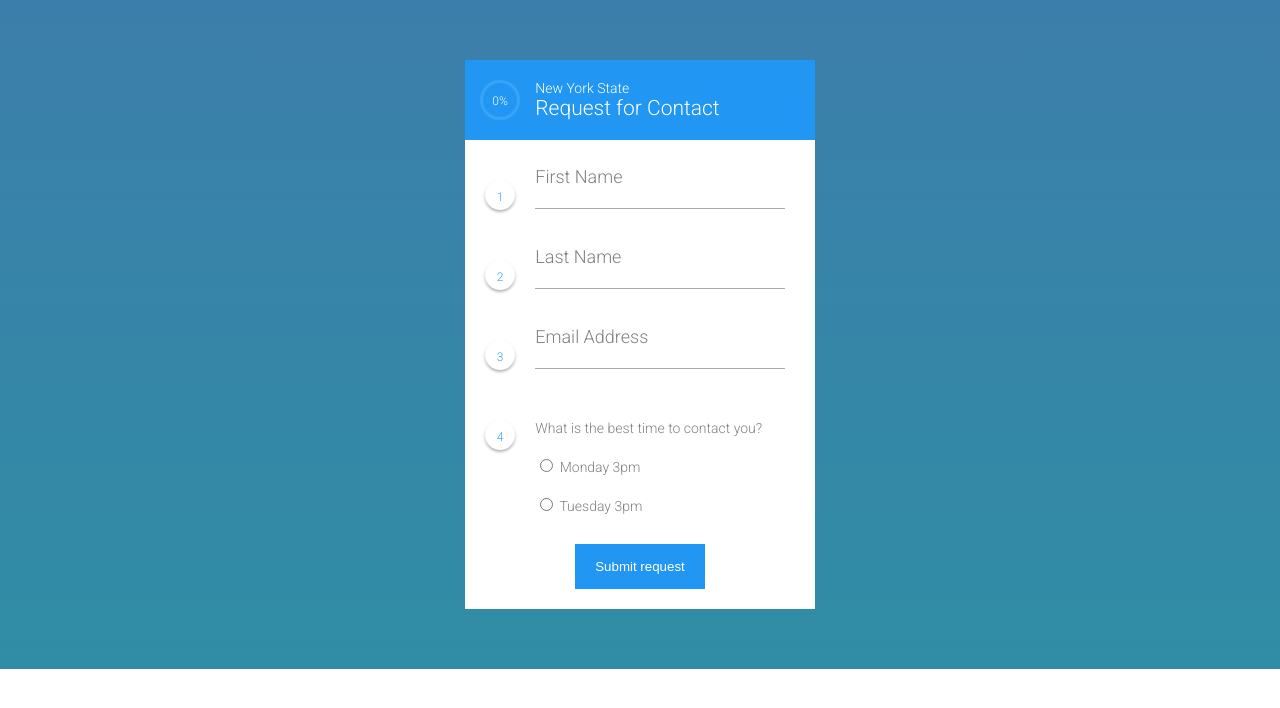
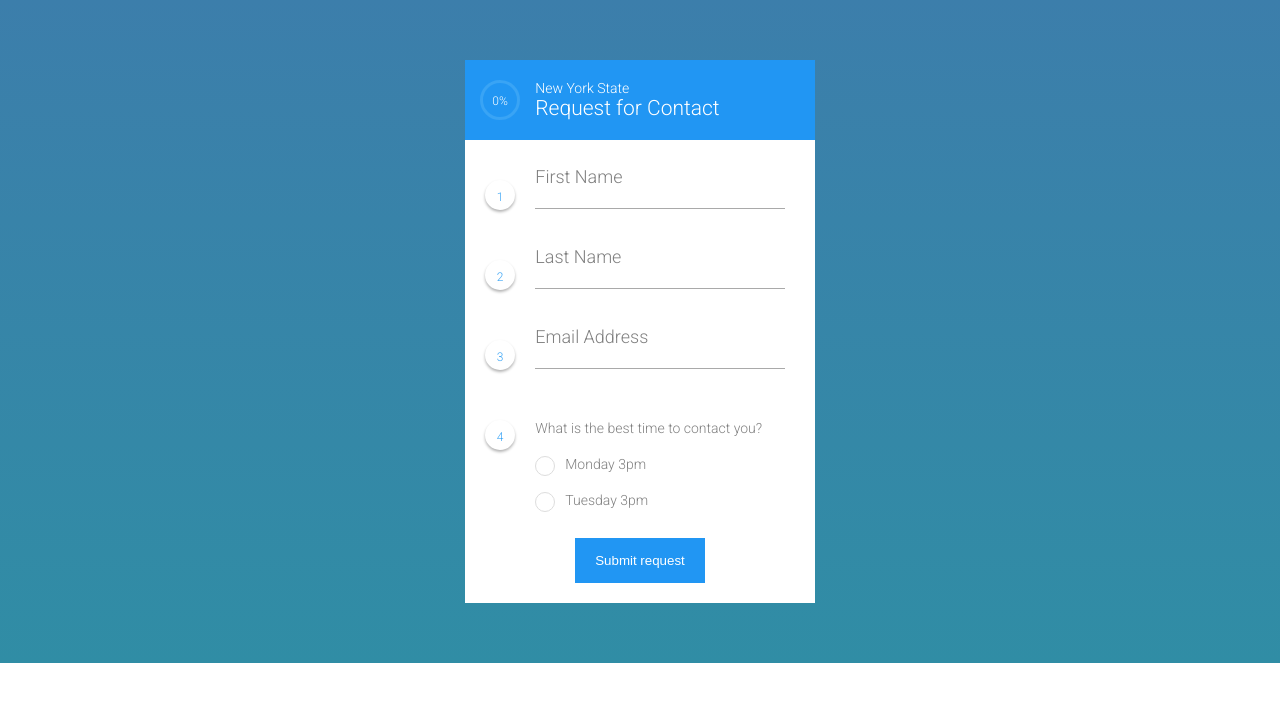
Before and after one commit to mutko/contact-form, a plain HTML site: page index.html in a window 1280 px wide. Drawn offline with Linux system fonts and the light colour scheme; a script that the page names is missing.

Commit message:
Added custom radio buttons

```diff
--- a/index.html
+++ b/index.html
@@ -3,7 +3,7 @@
 <head>
     <meta charset="utf-8" />
     <meta http-equiv="X-UA-Compatible" content="IE=edge">
-    <title>Login Form</title>
+    <title>Contact Form</title>
     <meta name="viewport" content="width=device-width, initial-scale=1">
     <link rel="stylesheet" type="text/css" media="screen" href="main.css" />
 </head>
@@ -67,14 +67,17 @@
 
                     <div class="form-content">
                         <p>What is the best time to contact you?</p>
-                        <div class="animated-radio">
+
+                        <label for="contact-monday" class="animated-radio">Monday 3pm
                             <input type="radio" name="contact" id="contact-monday" value="Monday">
-                            <label for="contact-monday">Monday 3pm</label>
-                        </div>
-                        <div class="animated-radio">
+                            <span class="radio-circle"></span>
+                        </label>
+
+                        <label for="contact-tuesday" class="animated-radio">Tuesday 3pm
                             <input type="radio" name="contact" id="contact-tuesday" value="Tuesday">
-                            <label for="contact-tuesday">Tuesday 3pm</label>
-                        </div>
+                            <span class="radio-circle"></span>
+                        </label>
+
                     </div>
                 </div>
 
--- a/main.css
+++ b/main.css
@@ -11,10 +11,14 @@
 
 @import url('https://fonts.googleapis.com/css?family=Roboto:300,400');
 
-* {
+:root {
     box-sizing: border-box;
 }
-
+*,
+::before,
+::after {
+    box-sizing: inherit;
+}
 body {
     font-family: 'Roboto', sans-serif;
     margin: 0;
@@ -127,12 +131,47 @@ body {
     display: inline-block;
     box-shadow: 0px 2px 3px 0px rgba(0, 0, 0, .3);
     color: #39a4f5;
-    border-radius: 100%;
+    border-radius: 50%;
     width: 30px;
     height: 30px;
     font-size: 12px;
     text-align: center;
     line-height: 34px;
+}
+
+.animated-radio {
+    display: block;
+    position: relative;
+    cursor: pointer;
+    user-select: none;
+    padding: 20px 0 0 30px;
+
+}
+.animated-radio input {
+    display: none;
+}
+.animated-radio .radio-circle {
+    display: inline-block;
+    width: 20px;
+    height: 20px;
+    background-color: #fff;
+    border-radius: 50%;
+    border: 1px solid #ddd;
+    position: absolute;
+    left: 0;
+    top: 20px;
+}
+.animated-radio input:checked + .radio-circle {
+    background-color: #39a4f5;
+}
+.animated-radio input:checked + .radio-circle::before {
+    content: "\002714";
+    color: #fff;
+    border-radius: 50%;
+    position: absolute;
+    left: 50%;
+    top: 50%;
+    transform: translate(-50%, -50%);
 }
 
 .submit-button {
```
